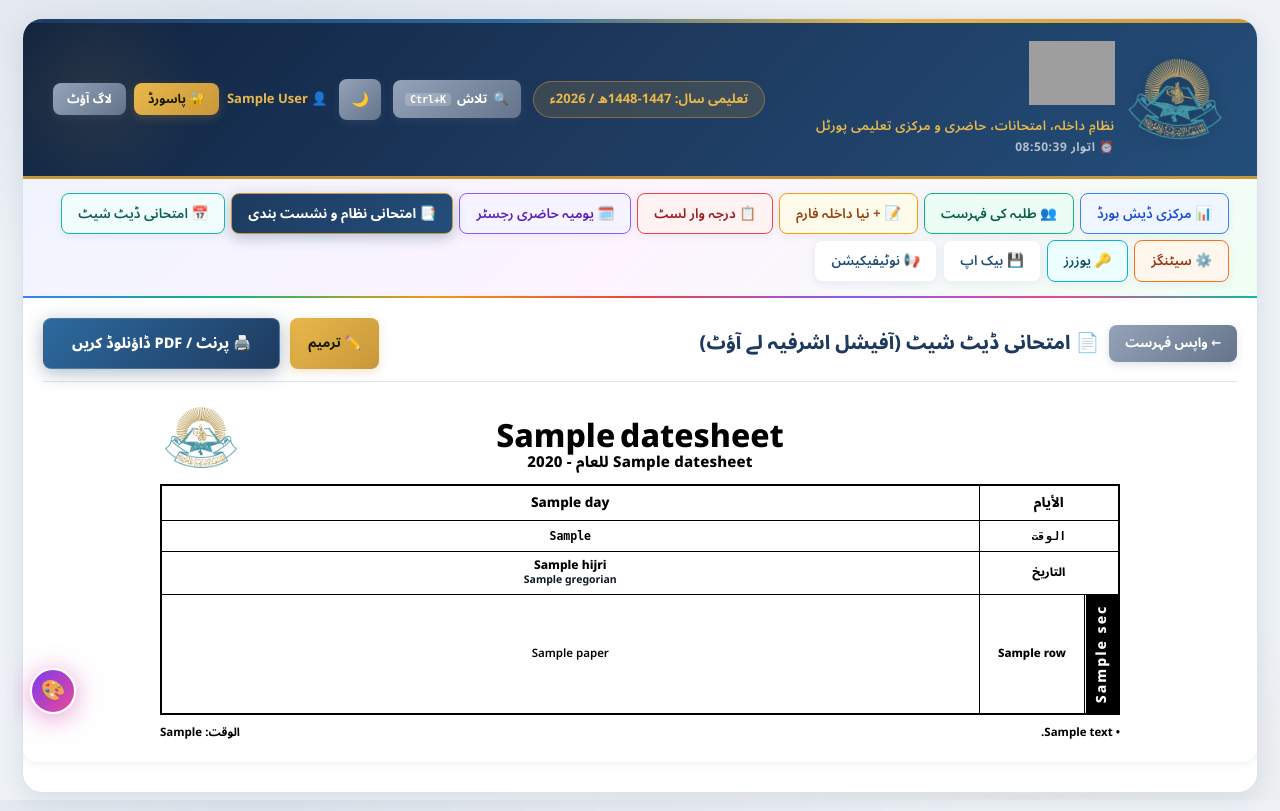
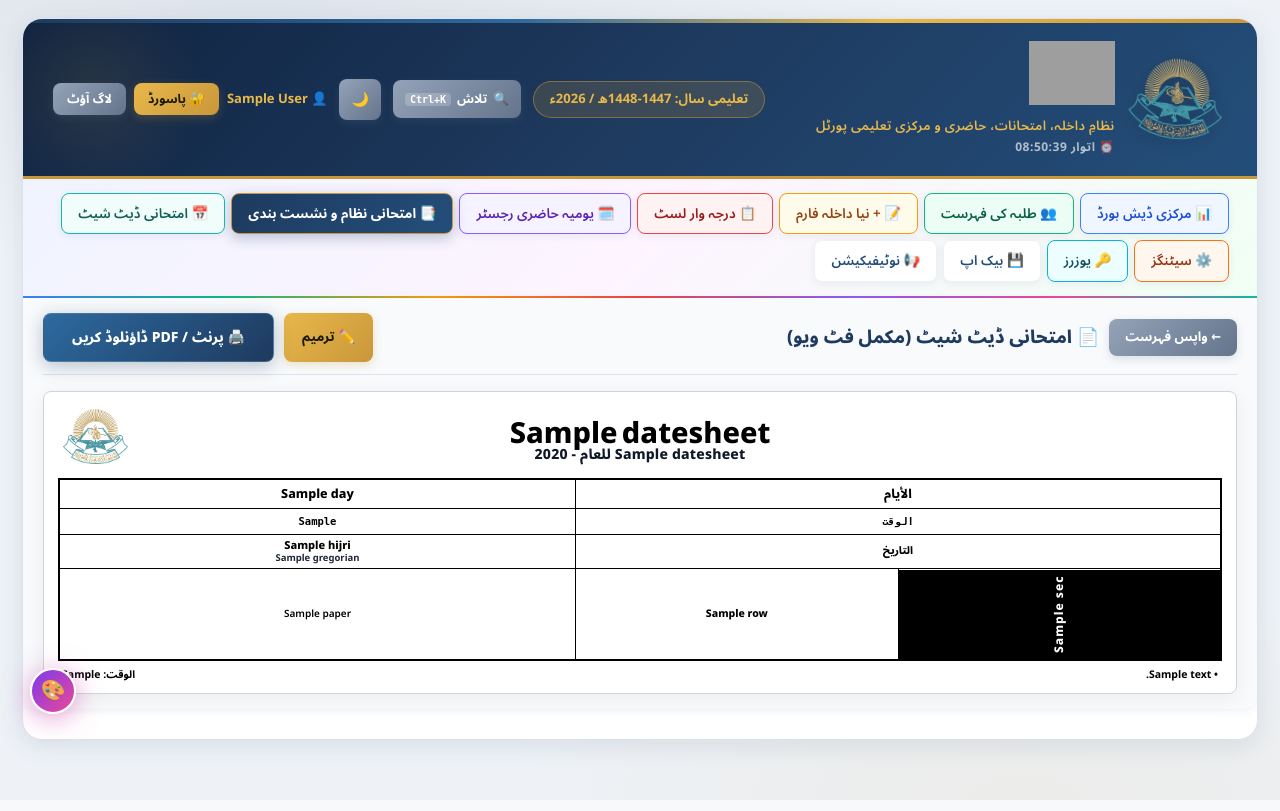
Before and after one commit to majid-7557472/mudrsa-managment, a Flask app: template templates/view_datesheet.html in a window 1280 px wide. Run offline with Flask 3, Linux system fonts and the light colour scheme; the visitor is signed in with stand-in values (Sample User, id 1); the template is opened without the code that fills it: most values are stand-ins (such as "Sample title", 1, 10 or a date in 2020); data that the repository does not hold is empty; some web fonts are replaced; grey boxes are pictures that could not be loaded.

Commit message:
Auto-fit date sheet table to 100% of viewport and print page without any overflow or cutoff

```diff
--- a/templates/view_datesheet.html
+++ b/templates/view_datesheet.html
@@ -1,17 +1,17 @@
 {% extends "base.html" %}
-{% block title %}{{ datesheet['title'] }} - ڈیٹ شیٹ{% endblock %}
+{% block title %}{{ datesheet['title'] }} - باضابطہ امتحانی ڈیٹ شیٹ{% endblock %}
 {% set active_page = 'exams' %}
 
 {% block extra_head %}
 <style>
     @page {
         size: A4 portrait;
-        margin: 6mm 8mm;
+        margin: 5mm 5mm 5mm 5mm;
     }
 
     .datesheet-outer-box {
-        background: #ffffff;
-        padding: 20px;
+        background: var(--bg-surface, #f8fafc);
+        padding: 15px 20px;
         border-radius: var(--r-md);
         box-shadow: var(--shadow-sm);
         margin-bottom: 30px;
@@ -23,154 +23,159 @@
         align-items: center;
         flex-wrap: wrap;
         gap: 12px;
-        margin-bottom: 20px;
+        margin-bottom: 16px;
         padding-bottom: 12px;
         border-bottom: 1.5px solid var(--border);
     }
 
-    /* پرنٹ ایبل کنٹینر - 100% اصل کاغذ کے مطابق */
+    /* پرنٹ ایبل ایریا - 100% اسکرین اور صفحے پر مکمل فٹ */
     .printable-datesheet {
         background: #ffffff !important;
         width: 100%;
-        max-width: 960px;
+        max-width: 100%;
         margin: 0 auto;
         color: #000000 !important;
         direction: rtl !important;
         font-family: 'Noto Sans Arabic', 'Segoe UI', Tahoma, sans-serif !important;
+        padding: 10px 14px;
+        border: 1px solid #d1d5db;
+        border-radius: 8px;
+        box-shadow: 0 4px 20px rgba(0,0,0,0.06);
     }
 
-    /* ہیڈر */
+    /* ٹاپ ہیڈر */
     .ds-top-header {
         position: relative;
         text-align: center;
-        margin-bottom: 10px;
-        padding-top: 4px;
+        margin-bottom: 8px;
+        padding: 4px 60px;
     }
     .ds-logo-top {
         position: absolute;
-        top: 0;
+        top: 2px;
         left: 5px;
-        width: 72px;
-        height: 72px;
+        width: 65px;
+        height: 65px;
         object-fit: contain;
     }
     .ds-main-heading {
         font-family: 'Noto Nastaliq Urdu', 'Noto Sans Arabic', serif;
-        font-size: 32px;
+        font-size: 29px;
         font-weight: 800;
         color: #000000 !important;
         margin: 0;
-        line-height: 1.3;
+        line-height: 1.25;
     }
     .ds-sub-heading {
-        font-size: 15px;
+        font-size: 14px;
         font-weight: 800;
-        color: #000000 !important;
-        margin: 3px 0 0;
+        color: #111827 !important;
+        margin: 2px 0 0;
         letter-spacing: 0.2px;
     }
 
-    /* باقاعدہ مین ٹیبل */
+    /* باقاعدہ مین ٹیبل - 100% فٹنگ فکسڈ کالمز کے ساتھ */
     table.ds-main-table {
         width: 100% !important;
         border-collapse: collapse !important;
         border: 2px solid #000000 !important;
         direction: rtl !important;
+        table-layout: fixed !important;
         margin: 0 auto !important;
         background: #ffffff !important;
     }
 
     table.ds-main-table th,
     table.ds-main-table td {
-        border: 1.5px solid #000000 !important;
-        padding: 6px 4px !important;
+        border: 1.2px solid #000000 !important;
+        padding: 4px 2px !important;
         text-align: center !important;
         vertical-align: middle !important;
+        word-wrap: break-word !important;
+        overflow-wrap: break-word !important;
         color: #000000 !important;
         background: #ffffff !important;
         box-sizing: border-box !important;
     }
 
-    /* ہیڈر روز (سفید بیک گراؤنڈ، کالی بولڈ لکھائی) */
+    /* ہیڈر روز */
     table.ds-main-table th.ds-th-days {
         background: #ffffff !important;
-        font-size: 13.5px !important;
+        font-size: 12.5px !important;
         font-weight: 800 !important;
         color: #000000 !important;
-        height: 30px !important;
+        height: 26px !important;
     }
     table.ds-main-table th.ds-th-time {
         background: #ffffff !important;
-        font-size: 11.5px !important;
+        font-size: 10.5px !important;
         font-weight: 800 !important;
         direction: ltr !important;
         font-family: monospace !important;
         color: #000000 !important;
-        height: 24px !important;
+        height: 20px !important;
     }
     table.ds-main-table th.ds-th-date {
         background: #ffffff !important;
-        font-size: 11.5px !important;
+        font-size: 10.5px !important;
         font-weight: 800 !important;
         color: #000000 !important;
-        height: 38px !important;
-        line-height: 1.3 !important;
+        height: 34px !important;
+        line-height: 1.2 !important;
     }
     .hijri-txt {
         font-weight: 800 !important;
-        font-size: 12px !important;
+        font-size: 11px !important;
         color: #000000 !important;
     }
     .greg-txt {
-        font-size: 10.5px !important;
-        color: #111827 !important;
+        font-size: 9.5px !important;
+        color: #1f2937 !important;
         font-weight: 700 !important;
     }
 
-    /* دائیں طرف بلیک سیکشن کالم (المرحلہ) */
+    /* دائیں طرف بلیک سیکشن کالم (المرحلہ) - 4% */
     table.ds-main-table td.sec-col {
         background-color: #000000 !important;
         color: #ffffff !important;
         font-weight: 800 !important;
-        font-size: 14px !important;
-        width: 34px !important;
-        min-width: 34px !important;
-        max-width: 38px !important;
+        font-size: 12px !important;
+        width: 3.5% !important;
         writing-mode: vertical-rl !important;
         transform: rotate(180deg) !important;
-        padding: 10px 2px !important;
-        letter-spacing: 2px !important;
+        padding: 6px 1px !important;
+        letter-spacing: 1px !important;
         text-align: center !important;
         vertical-align: middle !important;
     }
 
-    /* کلاس کالم (الصف / المرحلة) */
+    /* کلاس کالم (الصف / المرحلة) - 16.5% */
     table.ds-main-table td.cls-col {
         background-color: #ffffff !important;
         font-weight: 800 !important;
-        font-size: 11.5px !important;
+        font-size: 10.5px !important;
         color: #000000 !important;
-        width: 105px !important;
-        min-width: 100px !important;
+        width: 16.5% !important;
         text-align: center !important;
-        line-height: 1.3 !important;
-        padding: 5px 3px !important;
+        line-height: 1.2 !important;
+        padding: 3px 2px !important;
     }
 
-    /* کتاب و پرچہ کے خانے */
+    /* کتاب و پرچہ کے 5 کالمز (16% ہر ایک) */
     table.ds-main-table td.paper-col {
         background-color: #ffffff !important;
-        font-size: 11.5px !important;
+        font-size: 10px !important;
         font-weight: 600 !important;
         color: #000000 !important;
-        line-height: 1.35 !important;
-        padding: 6px 4px !important;
+        line-height: 1.25 !important;
+        padding: 3px 2px !important;
+        width: 16% !important;
     }
     .badge-copy {
         display: inline-block;
-        font-size: 13px;
+        font-size: 11px;
         font-weight: 800;
-        margin-right: 3px;
+        margin-right: 2px;
     }
 
     /* فوٹر */
@@ -178,10 +183,11 @@
         display: flex;
         justify-content: space-between;
         align-items: center;
-        margin-top: 8px;
-        font-size: 11.5px;
+        margin-top: 6px;
+        font-size: 10.5px;
         font-weight: 700;
         color: #000000 !important;
+        padding: 0 4px;
     }
 
     @media print {
@@ -204,10 +210,14 @@
             padding: 0 !important;
             box-shadow: none !important;
             border: none !important;
+            background: #ffffff !important;
         }
         .printable-datesheet {
             width: 100% !important;
             max-width: 100% !important;
+            border: none !important;
+            box-shadow: none !important;
+            padding: 0 !important;
         }
         table.ds-main-table td.sec-col {
             background-color: #000000 !important;
@@ -231,18 +241,18 @@
     <div class="datesheet-toolbar no-print">
         <div style="display: flex; align-items: center; gap: 10px;">
             <a href="{{ url_for('datesheets_list') }}" class="btn btn-muted" style="padding: 8px 16px; font-size: 13px;">← واپس فہرست</a>
-            <h3 style="font-size: 19px; font-weight: 800; color: var(--primary); margin: 0;">📄 امتحانی ڈیٹ شیٹ (آفیشل اشرفیہ لے آؤٹ)</h3>
+            <h3 style="font-size: 18px; font-weight: 800; color: var(--primary); margin: 0;">📄 امتحانی ڈیٹ شیٹ (مکمل فٹ ویو)</h3>
         </div>
 
         <div style="display: flex; gap: 10px;">
             <a href="{{ url_for('edit_datesheet', datesheet_id=datesheet['id']) }}" class="btn btn-gold" style="padding: 8px 18px; font-size: 13.5px; font-weight: bold;">✏️ ترمیم</a>
-            <button type="button" class="btn btn-primary" onclick="window.print()" style="padding: 9px 28px; font-size: 14.5px; font-weight: 800; box-shadow: 0 4px 18px rgba(30,58,95,0.35);">
+            <button type="button" class="btn btn-primary" onclick="window.print()" style="padding: 9px 28px; font-size: 14px; font-weight: 800; box-shadow: 0 4px 18px rgba(30,58,95,0.3);">
                 🖨️ پرنٹ / PDF ڈاؤنلوڈ کریں
             </button>
         </div>
     </div>
 
-    <!-- باضابطہ ڈیٹ شیٹ -->
+    <!-- باضابطہ ڈیٹ شیٹ (100% فٹ) -->
     <div class="printable-datesheet">
 
         <!-- ہیڈر -->
@@ -252,26 +262,26 @@
             <div class="ds-sub-heading">{{ datesheet['title'] }} للعام - {{ datesheet['academic_year'] }}</div>
         </div>
 
-        <!-- امتحانی شیڈول ٹیبل (7 کالمز: دائیں جانب مرحلہ + کلاس، پھر السبت، الأحد، الإثنين، الثلاثاء، الأربعاء) -->
+        <!-- امتحانی شیڈول ٹیبل (7 کالمز: 4% + 16% + 5x16% = 100% اسکرین پر فٹ) -->
         <table class="ds-main-table">
             <thead>
                 <!-- رو 1: الایام -->
                 <tr>
-                    <th class="ds-th-days" colspan="2" style="width: 140px;">الأيام</th>
+                    <th class="ds-th-days" colspan="2" style="width: 20%;">الأيام</th>
                     {% for d in days %}
-                        <th class="ds-th-days">{{ d['day'] }}</th>
+                        <th class="ds-th-days" style="width: 16%;">{{ d['day'] }}</th>
                     {% endfor %}
                 </tr>
                 <!-- رو 2: الوقت -->
                 <tr>
-                    <th class="ds-th-time" colspan="2" style="font-size: 12px; font-family: inherit;">الوقت</th>
+                    <th class="ds-th-time" colspan="2">الوقت</th>
                     {% for d in days %}
                         <th class="ds-th-time">{{ datesheet['exam_timing'] }}</th>
                     {% endfor %}
                 </tr>
                 <!-- رو 3: التاریخ (ہجری + عیسوی) -->
                 <tr>
-                    <th class="ds-th-date" colspan="2" style="font-size: 12.5px;">التاريخ</th>
+                    <th class="ds-th-date" colspan="2">التاريخ</th>
                     {% for d in days %}
                         <th class="ds-th-date">
                             <div class="hijri-txt">{{ d['hijri'] }}</div>
@@ -281,7 +291,7 @@
                 </tr>
             </thead>
             <tbody>
-                {# درجات کی قطاریں (سیکشن دائیں جانب، پھر کلاس، پھر پانچوں دن کے پیپرز) #}
+                {# درجات کی قطاریں #}
                 {% for sec in structured_sections %}
                     {% for row in sec['rows'] %}
                     <tr>
```
